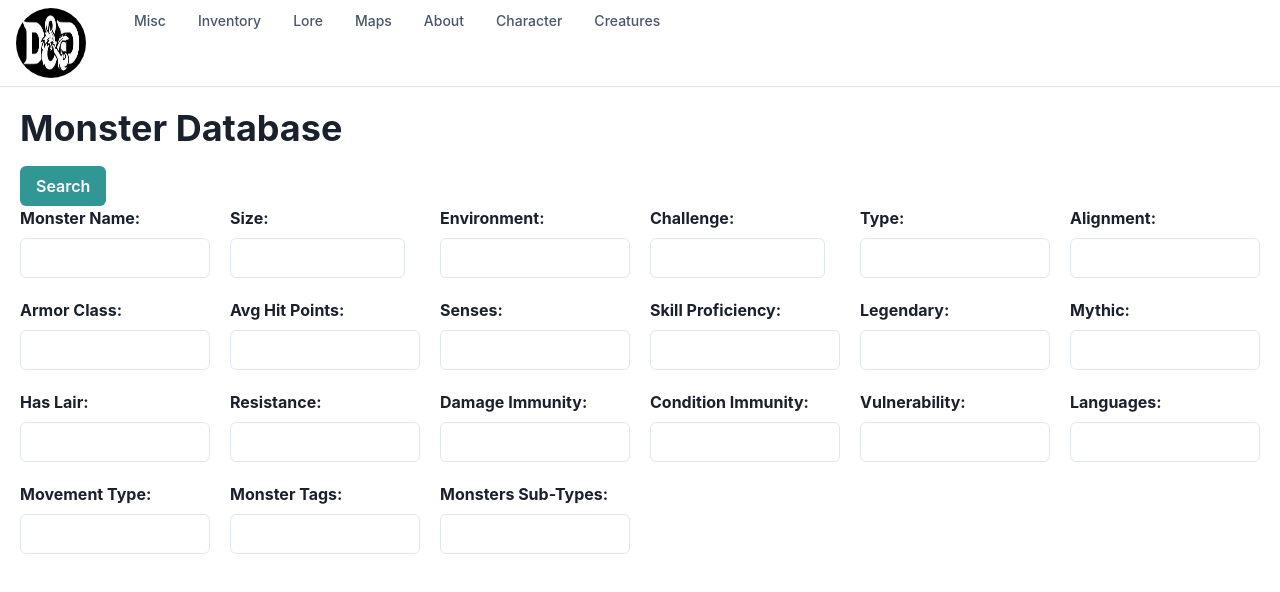
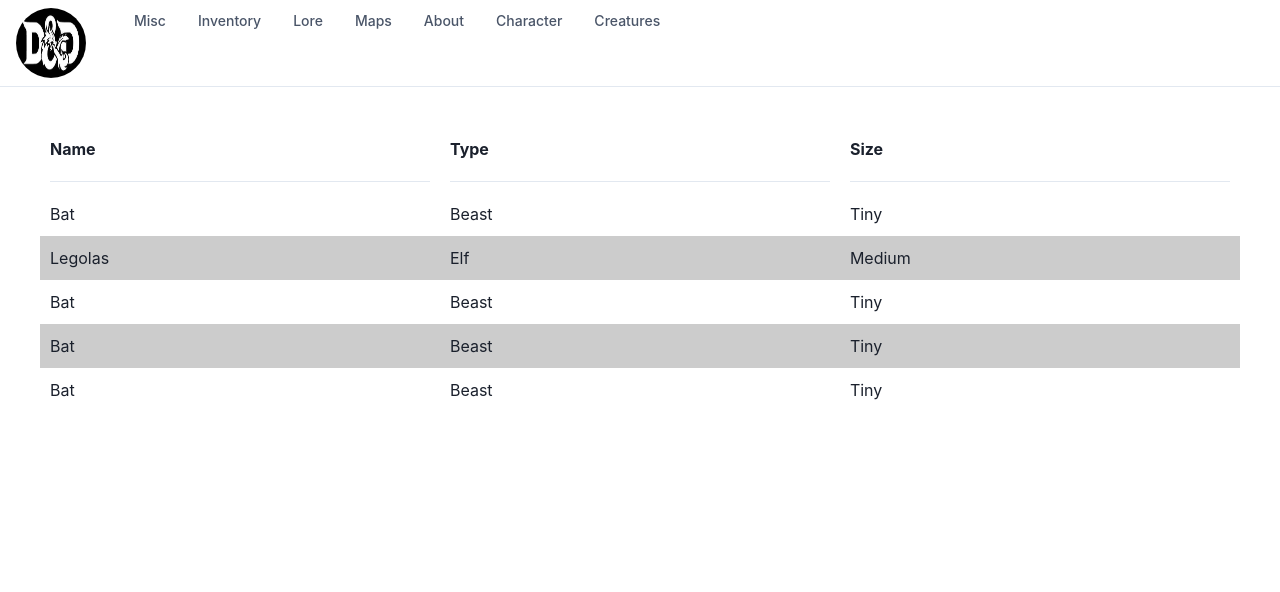
Before and after one commit to Napiorski/rpg-player-app, a Next.js app: page /creatures in a window 1280 px wide. Shown: the top 592 px of the page. Built offline with nearby package versions, Linux system fonts and the light colour scheme.

Commit message:
added some design to creature page

```diff
--- a/pages/creatures/creatures.ts
+++ b/pages/creatures/creatures.ts
@@ -9,10 +9,10 @@ export const creatures = [
   },
 
   {
-    name: "Bat",
+    name: "Legolas",
     challengerating: "0",
-    type: "Beast",
-    size: "Tiny",
+    type: "Elf",
+    size: "Medium",
     alignment: "Unaligned",
     npcorcreature: "Misc Creature",
   },
--- a/pages/creatures/index.tsx
+++ b/pages/creatures/index.tsx
@@ -25,242 +25,63 @@ import {
   chakra,
 } from "@chakra-ui/react";
 import styled from "@emotion/styled";
-import { InputStatCard } from "../../components/input-stat-card";
-import { InputLabelCard } from "../../components/input-label-card";
-import { CheckboxGroupCard } from "../../components/checkbox-group-card";
-import { attackTypes } from "../../data/attack-types";
-import { languages } from "../../data/languages";
-import { equippedItems } from "../../data/equipped-items";
-import { LabelInput } from "../../components/label-input";
 
-const CharacterCard = styled(Card)`
-  margin-top: 10px;
-  padding: 10px;
-`;
-// Primary div container element
-const Primary = styled.div`
-  margin: 20px;
+const HeaderDiv = styled.div`
+  font-weight: bold;
+  font-size: 16px;
+  margin: 10px;
 `;
 
-const inter = Inter({ subsets: ["latin"] });
+const Cell = styled.div`
+  margin: 10px;
+`;
 
-const rowIndexes = [1, 2, 3, 4, 5, 6, 7, 8, 9, 10];
+export default function Creatures() {
+  return (
+    <Box p={10}>
+      <Grid gridTemplateColumns="33.33% 33.33% 33.33%">
+        <GridItem>
+          <HeaderDiv>Name</HeaderDiv>
+        </GridItem>
+        <GridItem>
+          <HeaderDiv>Type</HeaderDiv>
+        </GridItem>
+        <GridItem>
+          <HeaderDiv>Size</HeaderDiv>
+        </GridItem>
+        <GridItem>
+          <HeaderDiv>
+            <hr />
+          </HeaderDiv>
+        </GridItem>
+        <GridItem>
+          <HeaderDiv>
+            <hr />
+          </HeaderDiv>
+        </GridItem>
+        <GridItem>
+          <HeaderDiv>
+            <hr />
+          </HeaderDiv>
+        </GridItem>
 
-// TODO: offload to our database
-const listItems = [
-  {
-    title: "STR",
-    quantifier: 0,
-  },
-  {
-    title: "DEX",
-    quantifier: 0,
-  },
-  {
-    title: "CON",
-    quantifier: 0,
-  },
-  {
-    title: "INT",
-    quantifier: 0,
-  },
-  {
-    title: "WIS",
-    quantifier: 0,
-  },
-  {
-    title: "CHA",
-    quantifier: 0,
-  },
-];
-
-export type CharacterSheetInputs = {
-  [key: string]: string;
-};
-
-export default function Character() {
-  const {
-    register,
-    handleSubmit,
-    watch,
-    formState: { errors },
-  } = useForm<CharacterSheetInputs>();
-  const onSubmit: SubmitHandler<CharacterSheetInputs> = (data) => {
-    debugger;
-
-    console.log(data);
-  };
-
-  // JSX is really the view-layer (put any data or logic above this)
+        {creatures.map((creature, i) => {
+          const isOdd = i % 2;
           return (
-    <>
-      <Head>
-        <title>Monster Database</title>
-        <meta name="description" content="Generated by create next app" />
-        <meta name="viewport" content="width=device-width, initial-scale=1" />
-        <link rel="icon" href="/favicon.ico" />
-      </Head>
-      <main>
-        <Primary>
-          <form onSubmit={handleSubmit(onSubmit)}>
-            <Heading>Monster Database</Heading>
-            <Button mt={4} colorScheme="teal" type="search">
-              Search
-            </Button>
-            <Box>
-              <Grid gridTemplateColumns="repeat(6, 1fr)" gap={5}>
-                <GridItem w="100%">
-                  <LabelInput
-                    registerId="monsterName"
-                    register={register}
-                    label="Monster Name:"
-                  />
+            <React.Fragment key={`creature-${i}`}>
+              <GridItem style={{ backgroundColor: isOdd ? "#ccc" : "inherit" }}>
+                <Cell>{creature.name}</Cell>
               </GridItem>
-                <GridItem w="100%" pr="15px">
-                  <LabelInput
-                    registerId="playerName"
-                    register={register}
-                    label="Size:"
-                  />
+              <GridItem style={{ backgroundColor: isOdd ? "#ccc" : "inherit" }}>
+                <Cell>{creature.type}</Cell>
               </GridItem>
-                <GridItem w="100%">
-                  <LabelInput
-                    registerId="environment"
-                    register={register}
-                    label="Environment:"
-                  />
+              <GridItem style={{ backgroundColor: isOdd ? "#ccc" : "inherit" }}>
+                <Cell>{creature.size}</Cell>
               </GridItem>
-                <GridItem w="100%" pr={"15px"}>
-                  <LabelInput
-                    registerId="challenge"
-                    register={register}
-                    label="Challenge:"
-                  />
-                </GridItem>
-                <GridItem w="100%">
-                  <LabelInput
-                    registerId="monsterType"
-                    register={register}
-                    label="Type:"
-                  />
-                </GridItem>
-                <GridItem w="100%">
-                  <LabelInput
-                    registerId="alignment"
-                    register={register}
-                    label="Alignment:"
-                  />
-                </GridItem>
-                <GridItem w="100%">
-                  <LabelInput
-                    registerId="armorClass"
-                    register={register}
-                    label="Armor Class:"
-                  />
-                </GridItem>
-                <GridItem w="100%">
-                  <LabelInput
-                    registerId="avgHitPoints"
-                    register={register}
-                    label="Avg Hit Points:"
-                  />
-                </GridItem>
-                <GridItem w="100%">
-                  <LabelInput
-                    registerId="senses"
-                    register={register}
-                    label="Senses:"
-                  />
-                </GridItem>
-                <GridItem w="100%">
-                  <LabelInput
-                    registerId="skillProficiency"
-                    register={register}
-                    label="Skill Proficiency:"
-                  />
-                </GridItem>
-                <GridItem w="100%">
-                  <LabelInput
-                    registerId="legendary"
-                    register={register}
-                    label="Legendary:"
-                  />
-                </GridItem>
-                <GridItem w="100%">
-                  <LabelInput
-                    registerId="mythic"
-                    register={register}
-                    label="Mythic:"
-                  />
-                </GridItem>
-                <GridItem w="100%">
-                  <LabelInput
-                    registerId="hasLair"
-                    register={register}
-                    label="Has Lair:"
-                  />
-                </GridItem>
-                <GridItem w="100%">
-                  <LabelInput
-                    registerId="resistance"
-                    register={register}
-                    label="Resistance:"
-                  />
-                </GridItem>
-                <GridItem w="100%">
-                  <LabelInput
-                    registerId="damageImmunity"
-                    register={register}
-                    label="Damage Immunity:"
-                  />
-                </GridItem>
-                <GridItem w="100%">
-                  <LabelInput
-                    registerId="conditionImmunity"
-                    register={register}
-                    label="Condition Immunity:"
-                  />
-                </GridItem>
-                <GridItem w="100%">
-                  <LabelInput
-                    registerId="vulnerability"
-                    register={register}
-                    label="Vulnerability:"
-                  />
-                </GridItem>
-                <GridItem w="100%">
-                  <LabelInput
-                    registerId="languages"
-                    register={register}
-                    label="Languages:"
-                  />
-                </GridItem>
-                <GridItem w="100%">
-                  <LabelInput
-                    registerId="movementType"
-                    register={register}
-                    label="Movement Type:"
-                  />
-                </GridItem>
-                <GridItem w="100%">
-                  <LabelInput
-                    registerId="monsterTags"
-                    register={register}
-                    label="Monster Tags:"
-                  />
-                </GridItem>
-                <GridItem w="100%">
-                  <LabelInput
-                    registerId="monsterSubTypes"
-                    register={register}
-                    label="Monsters Sub-Types:"
-                  />
-                </GridItem>
+            </React.Fragment>
+          );
+        })}
       </Grid>
     </Box>
-          </form>
-        </Primary>
-      </main>
-    </>
   );
 }
```
Lines whose indentation alone changed are shown as unchanged.
